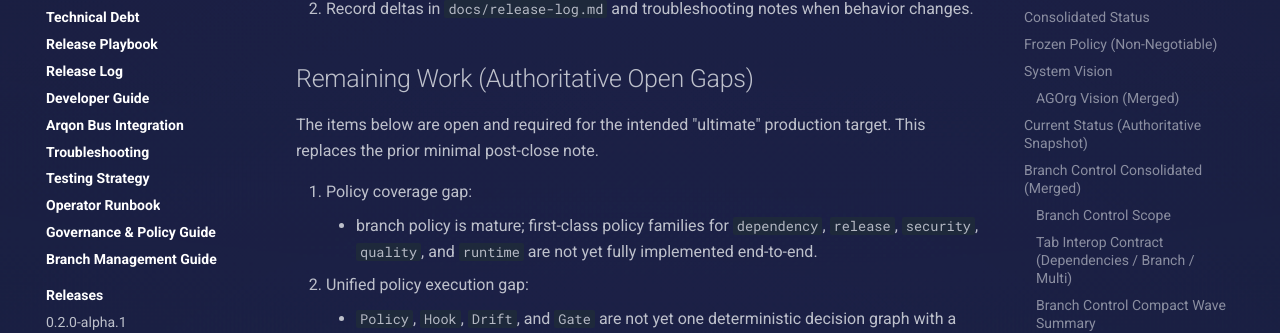
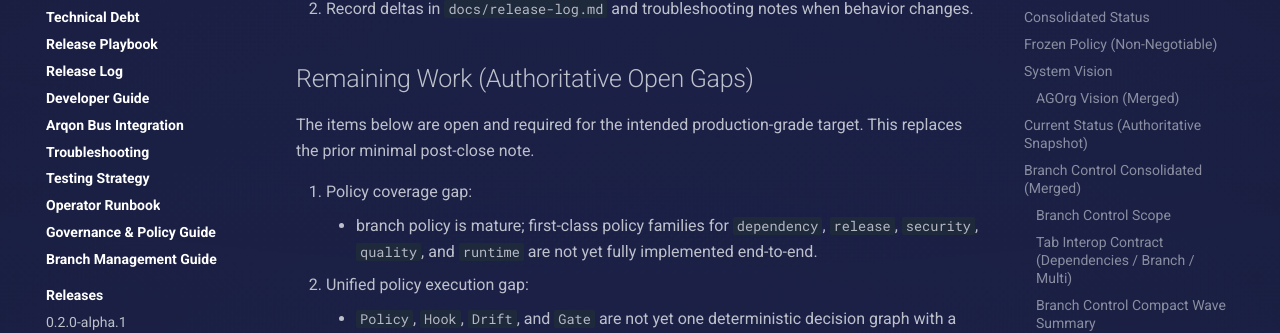
Before and after one commit to novelbytelabs/ArqonPilot, an MkDocs documentation site: the page built from docs/PRODUCTIONIZE.md, in a window 1280 px wide and 900 px high, scrolled down 6578 px. Shown: the part 145-478 px from the top of the window. Built offline with MkDocs 1.6.1 and Material for MkDocs 9.7.7, drawn with Linux system fonts in a browser that asks for light colours; comment, search, counter and statistics services are not loaded; some of the changed text lies outside the part shown.

Commit message:
docs: Refine terminology and tone across documentation and code comments for improved clarity.

```diff
--- a/docs/PRODUCTIONIZE.md
+++ b/docs/PRODUCTIONIZE.md
@@ -209,7 +209,7 @@ Dogfooding evidence requirements:
 
 ## Remaining Work (Authoritative Open Gaps)
 
-The items below are open and required for the intended "ultimate" production target. This replaces the prior minimal post-close note.
+The items below are open and required for the intended production-grade target. This replaces the prior minimal post-close note.
 
 1. Policy coverage gap:
      - branch policy is mature; first-class policy families for `dependency`, `release`, `security`, `quality`, and `runtime` are not yet fully implemented end-to-end.
```
Also changed, not shown: other parts of docs/PRODUCTIONIZE.md (+1 -1 lines), docs/gotcha-registry.md (+1 -1 lines), docs/settings-tab-and-governance-plan.md (+1 -1 lines), 1 other file.
